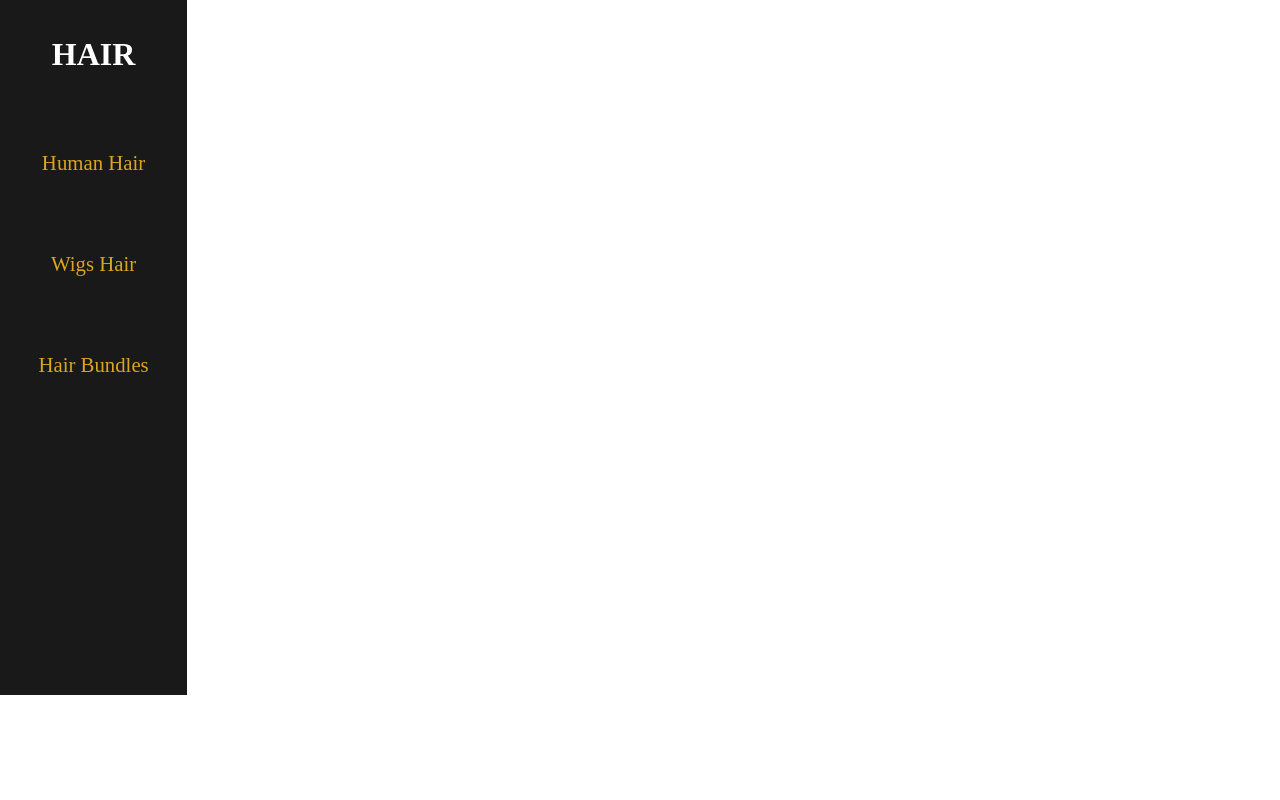
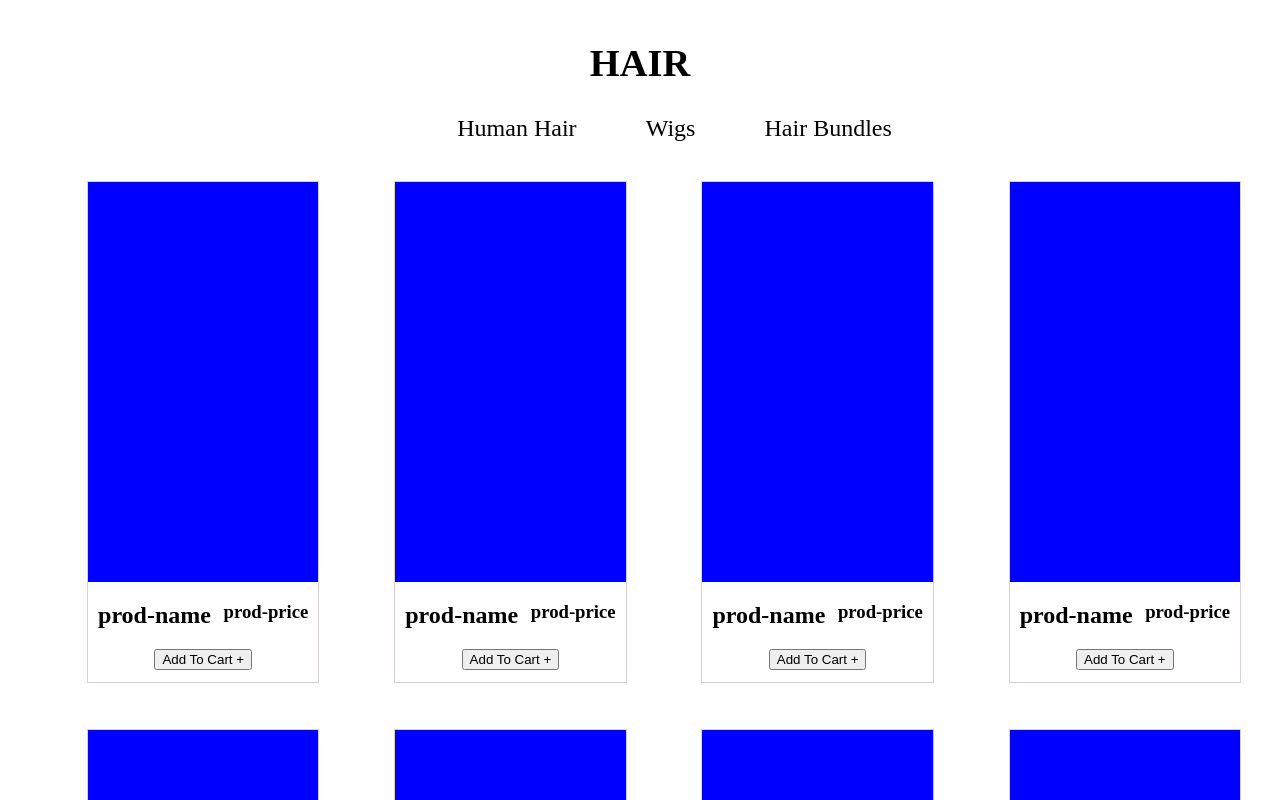
Before and after one commit to Mersharch/Team-Ace, a React (Create React App) app: page /hair in a window 1280 px wide. Shown: the top 800 px of the page. Built offline with nearby package versions, Linux system fonts and the light colour scheme.

Commit message:
hairpage

```diff
--- a/src/components/prods/card.js
+++ b/src/components/prods/card.js
@@ -11,7 +11,7 @@ function Card() {
                 <h3 className="prod-price">prod-price</h3>
             </div>
             <div className="atc-container">
-                <button className="atc-button">add to cart + </button>
+                <button className="atc-button">Add To Cart + </button>
             </div>
         </div>
     );
--- a/src/pages/hair.js
+++ b/src/pages/hair.js
@@ -8,26 +8,31 @@ import Card from '../components/prods/card';
 function Hair() {
 
   return (
-    <div className="wigs-div">
-      <div className="hsidebar">
-        <h1 className="wigs">HAIR</h1>
+    <div className="hair-div">
 
-        <div className="hnav">
-          <ul className="hul">
-            <li className="hli"><Link to="#human-hair" className="hlinks">Human Hair</Link></li>
-            <li className="hli"><Link to="#wigs" className="hlinks">Wigs Hair</Link></li>
-            <li className="hli"><Link to="#Hair Bundle" className="hlinks">Hair Bundles</Link></li>
 
-          </ul>
-        </div>
+      <h1 className="hair">HAIR</h1>
+
+      <div className="hnav">
+        <ul className="hul">
+          <li className="hli"><Link to="#human-hair" className="hlinks">Human Hair</Link></li>
+          <li className="hli"><Link to="#wigs" className="hlinks">Wigs </Link></li>
+          <li className="hli"><Link to="#Hair Bundle" className="hlinks">Hair Bundles</Link></li>
+        </ul>
+      </div>
+
+      <div className="hcards-container">
+        <Card />
+        <Card />
+        <Card />
+        <Card />
+        <Card />
+        <Card />
+        <Card />
+        <Card />
 
       </div>
 
-      <div className="wigs-container">
-        <Card />
-
-
-      </div>
     </div>
   );
 }
--- a/src/styles/card.css
+++ b/src/styles/card.css
@@ -1,6 +1,6 @@
 .card-container {
-    border: 1px solid black;
-    width: 25%;
+    border: 1px solid #d8d1d1;
+    width: 100%;
     margin: 10%;
     height: 500px;
 }
@@ -9,6 +9,7 @@
     width: 100%;
     height: 400px;
     background-color: blue;
+
 }
 
 .prod-details {
--- a/src/styles/hair.css
+++ b/src/styles/hair.css
@@ -1,36 +1,44 @@
-.wigs-div{
-    display: flex;
+.hair-div{
+    padding-inline: 5%;
 
 }
 
-.hsidebar {
-    background-color: rgb(26, 25, 25);
-    height: 695px;
-    max-height: 900px;
-    position: fixed;
-    justify-content: center;
-    padding-inline: 3%;
+.hnav {
+    margin-top: -27px;
 }
 
 
-.wigs {
-    color: white;
+.hair {
+    color: black;
+    font-size: 2.4rem;
 }
 
 .hul {
     list-style-type: none;
-    width: fit-content;
     padding: 0;
-    margin-top: 10%;
+    display: flex;
+    justify-content: center;
 }
 
 .hli{
     list-style: none;
-    margin-top: 70%;
+    margin-left: 6%;
+
+}
+
+.hul:nth-child(1) {
+    margin-left: 0;
 }
 
 .hlinks {
     text-decoration: none;
-    font-size: 1.3rem;
-    color: goldenrod;
+    color: black;
+    font-size: 1.5rem;
+
 }
+
+.hcards-container {
+    display: grid;
+    grid-template-columns: 20% 20% 20% 20%;
+    justify-content: space-between;
+}
```
Also changed, not shown: 1 other file (tests, documents, lock files or other folders).
